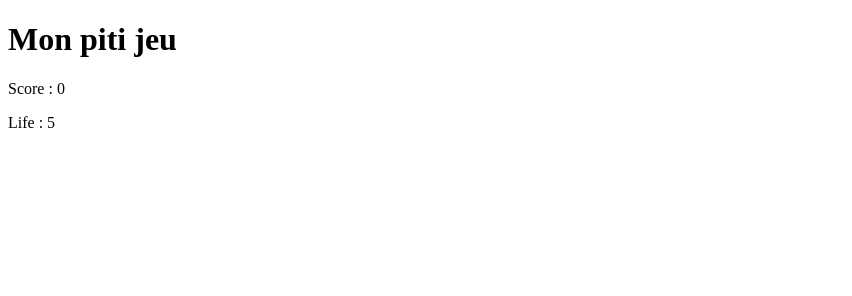
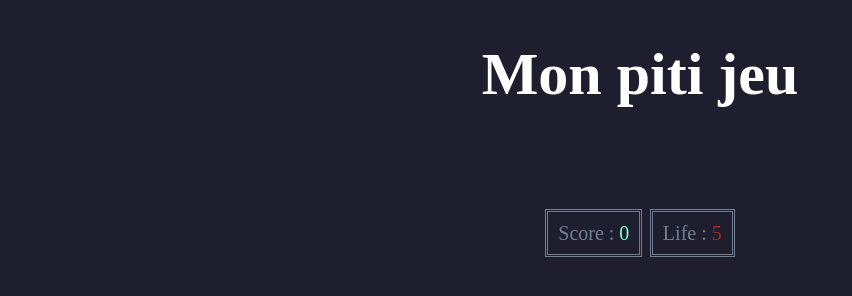
Before and after one commit to gleufeurg/PFGame, a plain HTML site: page index.html in a window 1280 px wide. Shown: the whole page, without its empty margins (0-852 px from the left). Drawn offline with Linux system fonts and the light colour scheme.

Commit message:
css début

```diff
--- a/index.html
+++ b/index.html
@@ -3,12 +3,44 @@
 <head>
     <meta charset="UTF-8">
     <title>Eva's game</title>
+    <style>
+        body {
+            background-color: #1e1e2e;
+            color: white;
+            font-family: Rubik;
+            text-align: center;
+            font-size: 30px;
+        }
+
+        #score {
+            color: aquamarine;
+        }
+
+        #life {
+            color: brown;
+        }
+
+        #endScreen {
+            color: darkred;
+            font-family: Rubik;
+            font-weight: bold;
+            font-size: 100px;
+        }
+
+        .stat {
+            font-size: 20px;
+            text-align: left;
+            padding: 10px;
+            color: slategrey;
+            border: double;
+        }
+    </style>
 </head>
 <body>
     <h1>Mon piti jeu</h1>
     <span id="endScreen"></span>
-    <p>Score : <span id="score"></span></p>
-    <p>Life : <span id="life"></span></p>
+    <span class = "stat"> Score : <span id="score"></span></span>
+    <span class ="stat"> Life : <span id="life"></span></span>
     <script>
         //LIFE
         let life = 5;
@@ -68,7 +100,6 @@
                 hasGameEnded = true;
             }
         }
-
     </script>
 </body>
 </html>
```
